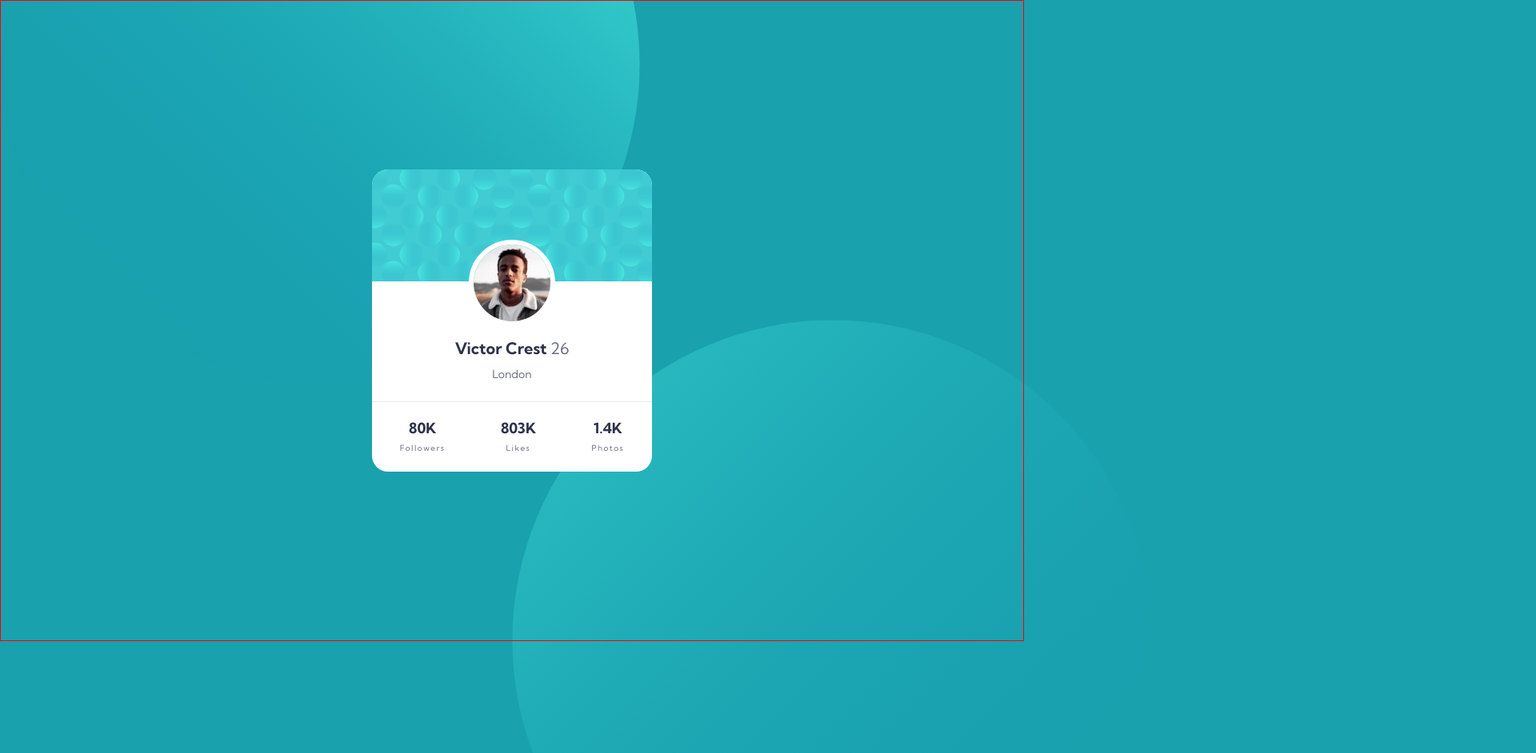
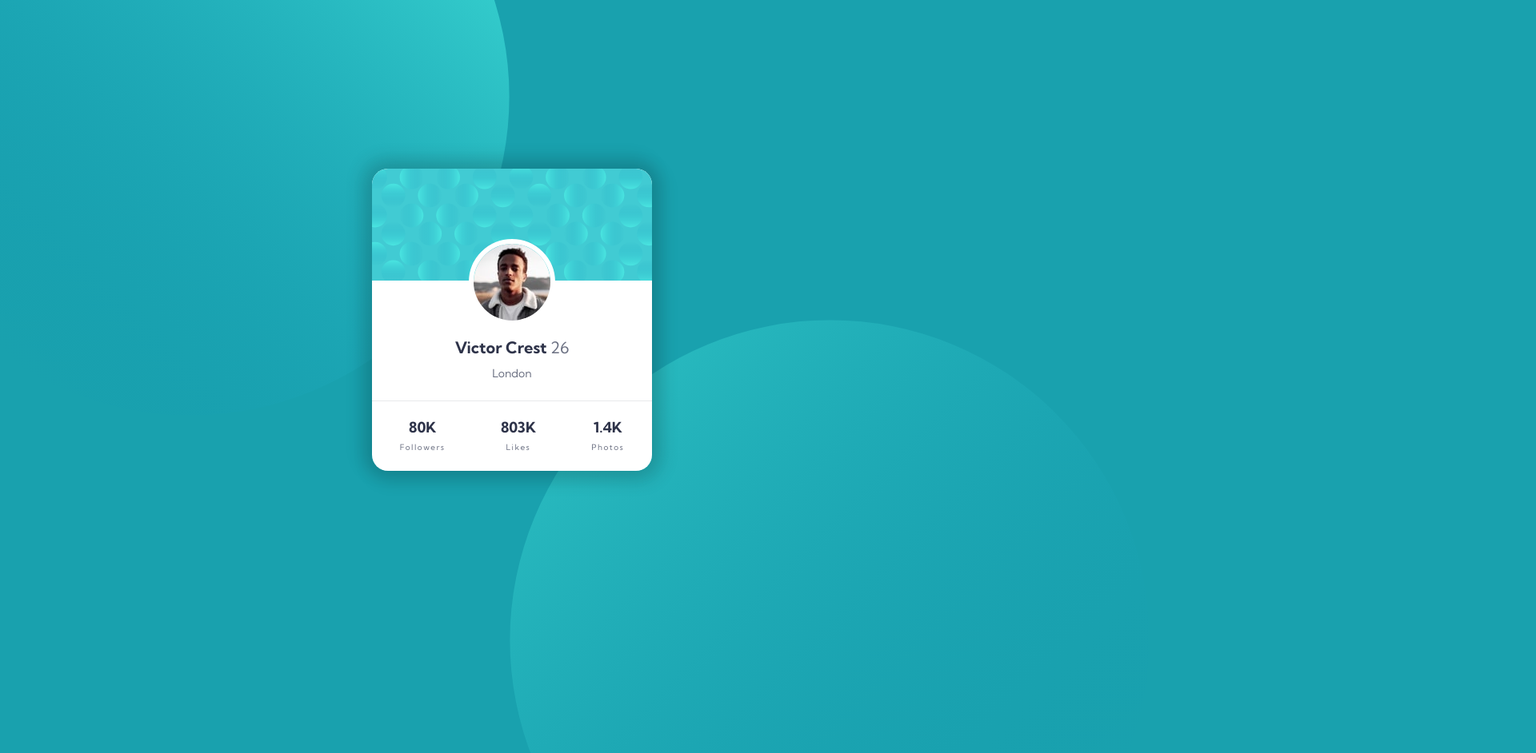
Before and after one commit to ViyanMd/personal-card, a plain HTML site: page index.html in a window 1280 px wide. Shown: the whole page at 80% size, 1920 px wide, since content can reach past the window. Drawn offline with Linux system fonts and the light colour scheme.

Commit message:
Position of circles

```diff
--- a/index.html
+++ b/index.html
@@ -1,10 +1,10 @@
 <!DOCTYPE html>
 <html lang="en">
 <head>
+
   <meta charset="UTF-8">
-  <meta name="viewport" content="width=device-width, initial-scale=1.0"> <!-- displays site properly based on user's device -->
+  <meta name="viewport" content="width=device-width, initial-scale=1.0">
 
-  <link rel="icon" type="image/png" sizes="32x32" href="./images/favicon-32x32.png">
   <link href="https://fonts.googleapis.com/css2?family=Kumbh+Sans:wght@300;400;700&display=swap" rel="stylesheet">
   <link rel="stylesheet" href="styles.css" type="text/css">
   <link rel="stylesheet" href="normalize.css" type="text/css">
@@ -13,6 +13,7 @@
 </head>
 
 <body>
+
   <div class="gradient-top">
   </div>
   <div class="gradient-bottom">
--- a/styles.css
+++ b/styles.css
@@ -2,7 +2,6 @@
   font-size: 62.5%;
   font-family: "Kumbh Sans", sans-serif;
   box-sizing: border-box;
-  overflow: hidden;
 }
 
 body {
@@ -10,9 +9,8 @@ body {
   display: flex;
   align-items: center;
   justify-content: center;
-  height: 100vh;
-  max-width: 100vw;
-  border: 1px solid red;
+  min-height: 100vh;
+  overflow: hidden;
 }
 
 /* MAIN CARD SECTION */
@@ -26,6 +24,8 @@ body {
   border-radius: 20px;
   margin-right: 2.5rem;
   margin-left: 2.5rem;
+  box-shadow: 5px 5px 20px 10px rgba(0, 0, 0, 0.1),
+    -5px -5px 20px 10px rgba(0, 0, 0, 0.1);
 }
 
 .personal {
@@ -83,26 +83,26 @@ h2 {
 .gradient-top {
   z-index: -10;
   position: absolute;
-  display: inline;
   background-image: url("images/bg-pattern-top.svg");
   background-size: contain;
   background-repeat: no-repeat;
+  background-position: center;
   width: 100%;
   height: 100%;
-  top: -40%;
-  left: 0;
+  top: -35%;
+  left: -31.5%;
 }
 
 .gradient-bottom {
   z-index: -10;
   position: absolute;
-  display: inline;
   background-image: url("images/bg-pattern-bottom.svg");
   background-size: contain;
   background-repeat: no-repeat;
+  background-position: center;
   width: 100%;
   height: 100%;
   bottom: -50%;
-  right: -10;
-  left: 50%;
+  right: -31%;
+  overflow: hidden;
 }
```
